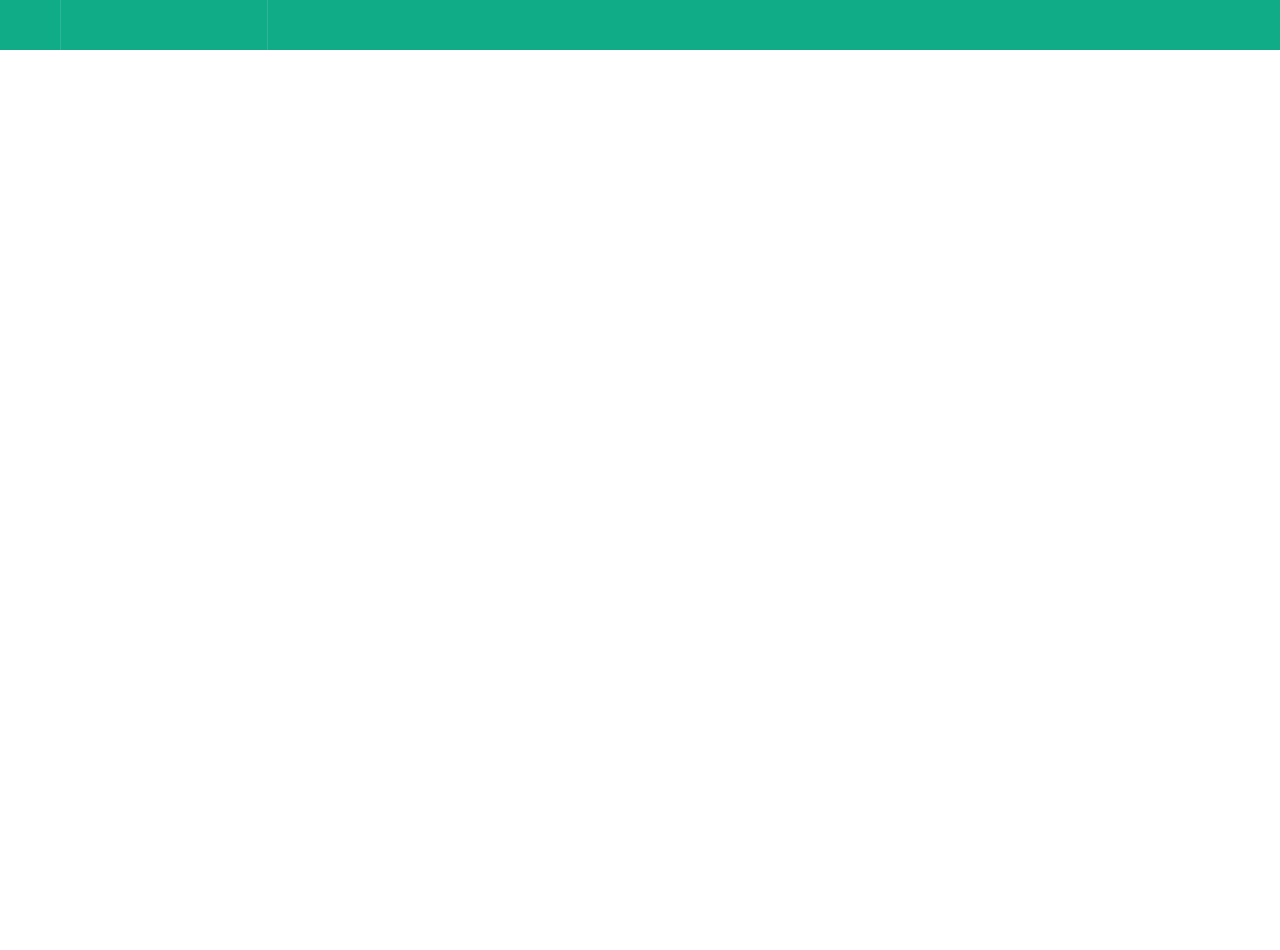
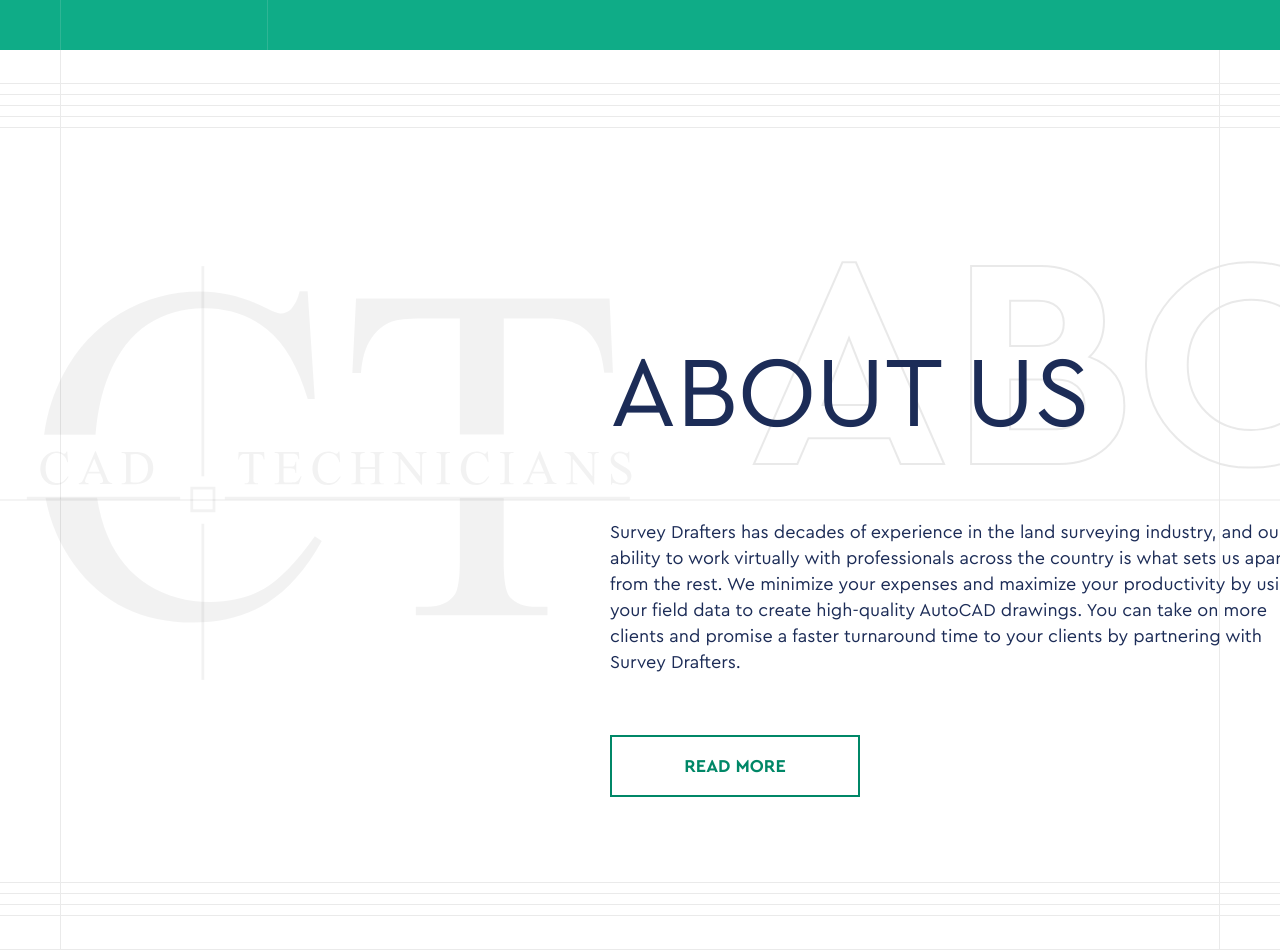
Before and after one commit to Sydorchuks/cad-technicians-next, a Next.js app: page / in a window 1280 px wide. Shown: the part 800-1750 px from the top of the page. Before the commit the page ends 850 px from the top, so only its background shows below. Built offline with nearby package versions, Linux system fonts and the light colour scheme.

Commit message:
Added component About in a Home page

```diff
--- /dev/null
+++ b/src/app/components/HomeAbout/HomeAbout.tsx
@@ -0,0 +1,139 @@
+import Container from "../../components/ui/Container/Container";
+import BackgroundTitle from "../ui/BackgroundTitle/BackgroundTitle";
+import DecorLines from "../ui/DecorLines/DecorLines";
+
+export default function HomeAbout() {
+  return (
+    <section className="relative w-full md:h-169 lg:h-175 xl:h-225 2xl:h-270 overflow-hidden bg-white border-b border-border">
+
+      <div className="absolute left-0 top-3.75 md:top-8.25 2xl:top-13.75 w-full z-0">
+        <div className="2xl:hidden">
+          <DecorLines count={5} position="top" direction="horizontal" />
+        </div>
+        <div className="hidden 2xl:block">
+          <DecorLines count={18} position="top" direction="horizontal" />
+        </div>
+      </div>
+
+      <div className="absolute left-0 bottom-8.25 2xl:bottom-14.5 w-full z-0">
+        <DecorLines
+          count={4} position="bottom" direction="horizontal" />
+      </div>
+
+      <div className="absolute hidden lg:block left-15 2xl:left-31 ultra:left-103.5 top-0 h-full z-0">
+        <DecorLines count={1} position="left" direction="vertical" />
+      </div>
+
+      <div className="absolute hidden lg:block right-15 2xl:right-40.25 ultra:right-112.75 top-0 h-full z-0">
+        <DecorLines count={1} position="right" direction="vertical" />
+      </div>
+
+      <div className="absolute left-0 top-60 lg:top-90 xl:top-112.5 2xl:top-148.75 -translate-y-1/2 w-full z-0">
+        <DecorLines count={1} position="center" direction="horizontal" />
+      </div>
+
+      <BackgroundTitle
+        variant="light"
+        className="
+          hidden md:flex left-85 lg:left-137.5 xl:left-187.5 2xl:left-242.5 ultra:left-337.25
+          text-background-md lg:text-background-md-lg xl:text-background-lg-lite 2xl:text-background-lg-xl ultra:text-background-xxl
+          top-14 xl:top-43 2xl:top-56 ultra:top-37"
+      >
+        ABOUT
+      </BackgroundTitle>
+
+      <Container>
+        <div className="hidden md:flex relative z-20 pt-0 lg:pt-10 xl:pt-2.5 2xl:pt-69.75 flex-col 2xl:flex-row items-end 2xl:items-start">
+            <img
+              src="/logo-bg.svg"
+              alt=""
+              className="hidden md:flex w-65 lg:w-105 xl:w-155 2xl:w-186.5
+                h-auto shrink-0 object-contain pointer-events-none select-none self-start 2xl:self-auto
+                pt-22.5 lg:pt-17.5 xl:pt-50 2xl:pt-0 -ml-15 lg:-ml-10 lg:-translate-x-35 xl:-translate-x-35 2xl:translate-x-0"
+            />
+
+            <div
+              className="w-105 lg:w-130 xl:w-180 2xl:w-197 ml-0 2xl:-ml-15
+                -mt-35 lg:-mt-55 xl:-mt-90 2xl:mt-0 xl:translate-x-62.5 2xl:translate-x-0"
+            >
+              <h3
+                className="font-heading font-normal uppercase text-text-dark whitespace-nowrap
+                  text-5xl-6xl lg:text-6xl-7xl xl:text-background-sm 2xl:text-background-sm-md 2xl:pt-30"
+                style={{
+                  lineHeight: "1.28",
+                }}
+              >
+                ABOUT US
+              </h3>
+
+              <p
+                className="
+                  mt-2.5 lg:mt-6.25 xl:mt-15 2xl:mt-22 font-body font-normal text-text-dark
+                  text-md-lg lg:text-md xl:text-md 2xl:text-md leading-6.5 xl:max-w-175 2xl:max-w-none"
+              >
+                Survey Drafters has decades of experience in the land surveying
+                industry, and our ability to work virtually with professionals
+                across the country is what sets us apart from the rest. We
+                minimize your expenses and maximize your productivity by using
+                your field data to create high-quality AutoCAD drawings. You can
+                take on more clients and promise a faster turnaround time to your
+                clients by partnering with Survey Drafters.
+              </p>
+
+              <button
+                className="
+                  mt-6.75 lg:mt-8.75 xl:mt-15 2xl:mt-22 mx-0 w-48.25 h-14.5
+                  lg:w-55 lg:h-15 xl:w-62.5 xl:h-15.5 2xl:w-65.5 2xl:h-15.75
+                  border-2 border-bg-highlight flex items-center justify-center font-body font-bold uppercase
+                  text-[14px] lg:text-sm-md xl:text-md text-bg-highlight transition-all duration-300 hover:bg-bg-highlight hover:text-white"
+                style={{
+                  lineHeight: "26px",
+                }}
+              >
+                READ MORE
+              </button>
+            </div>
+        </div>
+
+
+        <div className="md:hidden relative h-145 overflow-hidden flex justify-center ">
+
+          <BackgroundTitle
+            variant="light"
+            className="absolute left-17.5 top-12.5 text-background-sm z-1"
+          >
+            ABOUT
+          </BackgroundTitle>
+
+          <div className="relative z-20 pt-25">
+            <div className="ml-14.25 w-68.5">
+              <h3 className="font-heading font-normal uppercase text-text-dark text-2xl-3xl"
+                style={{
+                  lineHeight: "46px",
+                }}
+              >
+                ABOUT US
+              </h3>
+
+              <p className="mt-3.25 font-body font-normal text-text-dark text-sm-md leading-5">
+                Survey Drafters has decades of experience in the land surveying
+                industry, and our ability to work virtually with professionals
+                across the country is what sets us apart from the rest. We
+                minimize your expenses and maximize your productivity by using
+                your field data to create high-quality AutoCAD drawings. You can
+                take on more clients and promise a faster turnaround time to your
+                clients by partnering with Survey Drafters.
+              </p>
+
+              <button
+                className="mt-6 w-39.5 h-9 border-2 border-bg-highlight flex items-center justify-center font-body
+                 font-bold uppercase text-xs-sm text-bg-highlight transition-all duration-300 hover:bg-bg-highlight hover:text-white">
+                READ MORE
+              </button>
+            </div>
+          </div>
+        </div>
+      </Container>
+    </section>
+  );
+}
--- a/src/app/components/HomeHero/HomeHero.tsx
+++ b/src/app/components/HomeHero/HomeHero.tsx
@@ -1,5 +1,6 @@
 import Container from "../../components/ui/Container/Container";
-import BackgroundHeroTitle from "../ui/BackgroundHeroTitle/BackgroundHeroTitle";
+import BackgroundTitle from "../ui/BackgroundTitle/BackgroundTitle";
+
 import DecorLines from "../ui/DecorLines/DecorLines";
 import HighlightText from "../ui/HighlightText/HighlightText";
 
@@ -8,9 +9,9 @@
     <section
       className="relative h-90 md:h-122 lg:h-187.5 xl:h-212.5 2xl:h-270 overflow-hidden bg-primary">
 
-      <BackgroundHeroTitle className="top-15 md:top-27.5 lg:top-41.25 text-background-sm md:text-background-md lg:text-background-lg xl:text-background-xl 2xl:text-background-xxl">
+      <BackgroundTitle variant="dark" className="top-15 md:top-27.5 lg:top-41.25 text-background-sm md:text-background-md lg:text-background-lg xl:text-background-xl 2xl:text-background-xxl">
         TECHNICIANS
-      </BackgroundHeroTitle>
+      </BackgroundTitle>
 
       <div className="hidden md:block absolute left-15 desktop:left-30.5 ultra:left-103.75 opacity-15 top-0 h-full">
         <DecorLines count={1} position="left" direction="vertical"/>
--- a/src/app/components/ui/BackgroundHeroTitle/BackgroundHeroTitle.tsx
+++ /dev/null
@@ -1,30 +0,0 @@
-import { cn } from "../../../../../cn"
-
-type BackgroundTitleProps = {
-    children: React.ReactNode
-    className?: string
-  }
-
-  export default function BackgroundHeroTitle({
-    children,
-    className = "",
-  }: BackgroundTitleProps) {
-    return (
-      <h2
-      className={cn(
-        "absolute left-0 z-0 whitespace-nowrap font-lora font-bold leading-none uppercase opacity-[0.12] pointer-events-none select-none",
-        className
-      )}
-        style={{
-          WebkitTextStroke: "2px rgba(255,255,255,0.5)",
-          color: "transparent",
-          WebkitMaskImage:
-            "linear-gradient(to bottom, black 70%, transparent 100%)",
-          maskImage:
-            "linear-gradient(to bottom, black 70%, transparent 100%)",
-        }}
-      >
-        {children}
-      </h2>
-    )
-  }
--- /dev/null
+++ b/src/app/components/ui/BackgroundTitle/BackgroundTitle.tsx
@@ -0,0 +1,40 @@
+import { cn } from "../../../../../cn"
+
+type BackgroundTitleProps = {
+  children: React.ReactNode
+  className?: string
+  variant?: "light" | "dark"
+}
+
+export default function BackgroundTitle({
+  children,
+  className,
+  variant = "light",
+}: BackgroundTitleProps) {
+  const styles =
+    variant === "dark"
+      ? {
+          WebkitTextStroke: "2px rgba(255,255,255,0.12)",
+          color: "transparent",
+          WebkitMaskImage:
+            "linear-gradient(to bottom, black 70%, transparent 100%)",
+          maskImage:
+            "linear-gradient(to bottom, black 70%, transparent 100%)",
+        }
+      : {
+          WebkitTextStroke: "2px rgba(228,228,228,0.8)",
+          color: "transparent",
+        }
+
+  return (
+    <h2
+      className={cn(
+        "absolute z-0 whitespace-nowrap font-heading font-bold uppercase pointer-events-none select-none",
+        className
+      )}
+      style={styles}
+    >
+      {children}
+    </h2>
+  )
+}
--- a/src/app/globals.css
+++ b/src/app/globals.css
@@ -21,6 +21,7 @@
 
   --color-text: #1A1A1A;
   --color-text-light: #FFFFFF;
+  --color-text-dark: #1C2C57;
 
   --color-bg: #FFFFFF;
   --color-border: #EAEAEA;
@@ -31,6 +32,7 @@
 
   --text-xxs: 10px;
   --text-xs: 11px;
+  --text-xs-sm: 12px;
   --text-sm: 14px;
   --text-sm-md:16px;
   --text-md: 18px;
@@ -39,20 +41,27 @@
   --text-xl: 24px;
 
   --text-2xl: 32px;
+  --text-2xl-3xl:36px;
   --text-3xl: 38px;
   --text-4xl: 44px;
   --text-5xl: 50px;
+  --text-5xl-6xl: 60px;
   --text-6xl: 64px;
+  --text-6xl-7xl: 72px;
   --text-7xl: 80px;
 
   --text-background-sm: 100px;
+  --text-background-sm-md: 120px;
   --text-background-md: 160px;
+  --text-background-md-lg: 240px;
+  --text-background-lg-lite: 300px;
   --text-background-lg: 340px;
+  --text-background-lg-xl: 400px;
   --text-background-xl: 420px;
   --text-background-xxl: 500px;
 
-  --breakpoint-desktop: 1920px;
-  --breakpoint-ultra: 2500px;
+  --breakpoint-desktop: 120rem;
+  --breakpoint-ultra: 156.25rem;
 }
 
 :root {
--- a/src/app/page.tsx
+++ b/src/app/page.tsx
@@ -1,9 +1,11 @@
 import Header from "./components/Header/Header";
+import HomeAbout from "./components/HomeAbout/HomeAbout";
 import HomeHero from "./components/HomeHero/HomeHero";
 
 export default function Home(){
     return(<>
         <Header variant="dark-bg" />
         <HomeHero />
+        <HomeAbout />
     </>)
 }
```
Also changed, not shown: public/logo-bg.svg (added).
